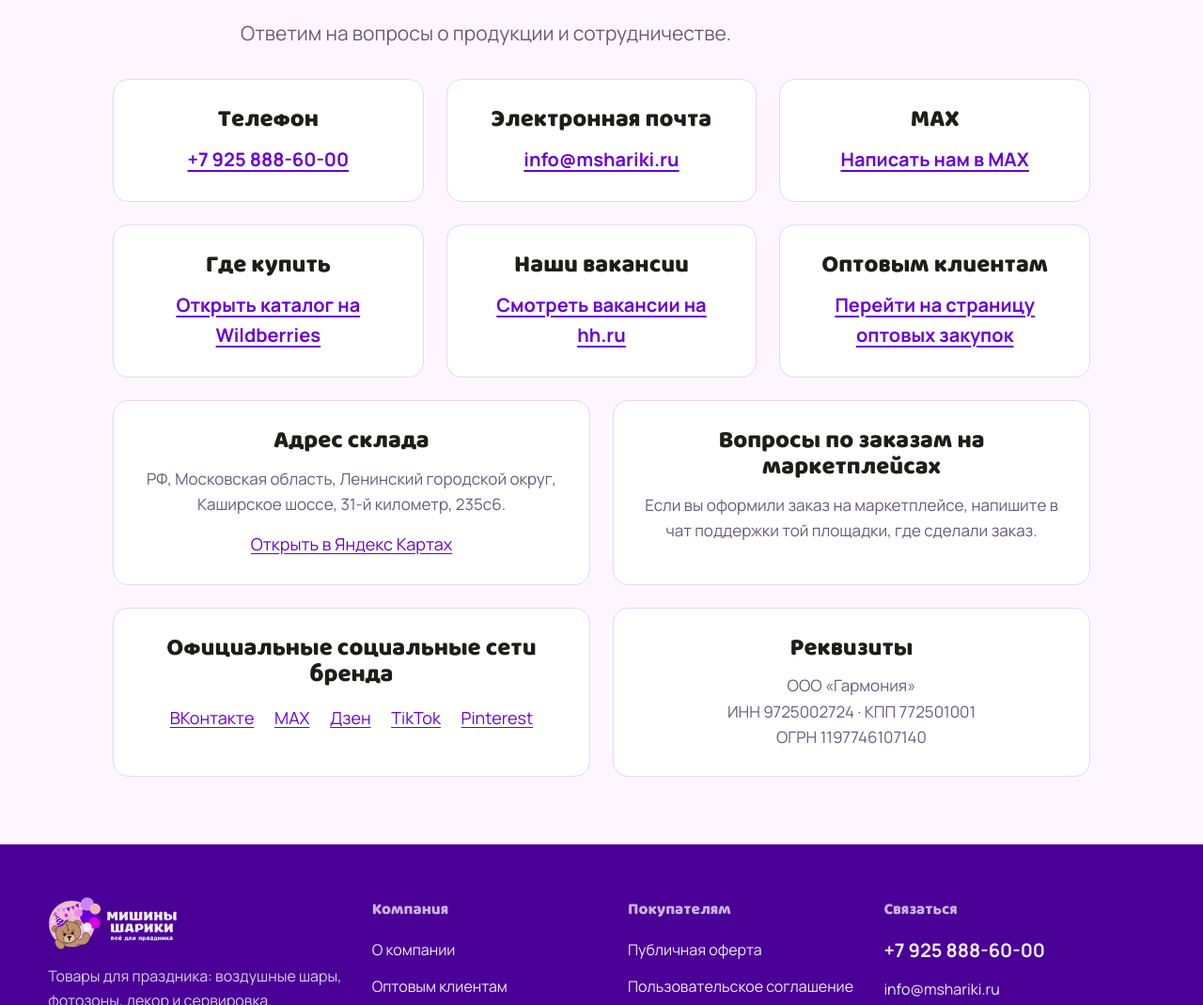
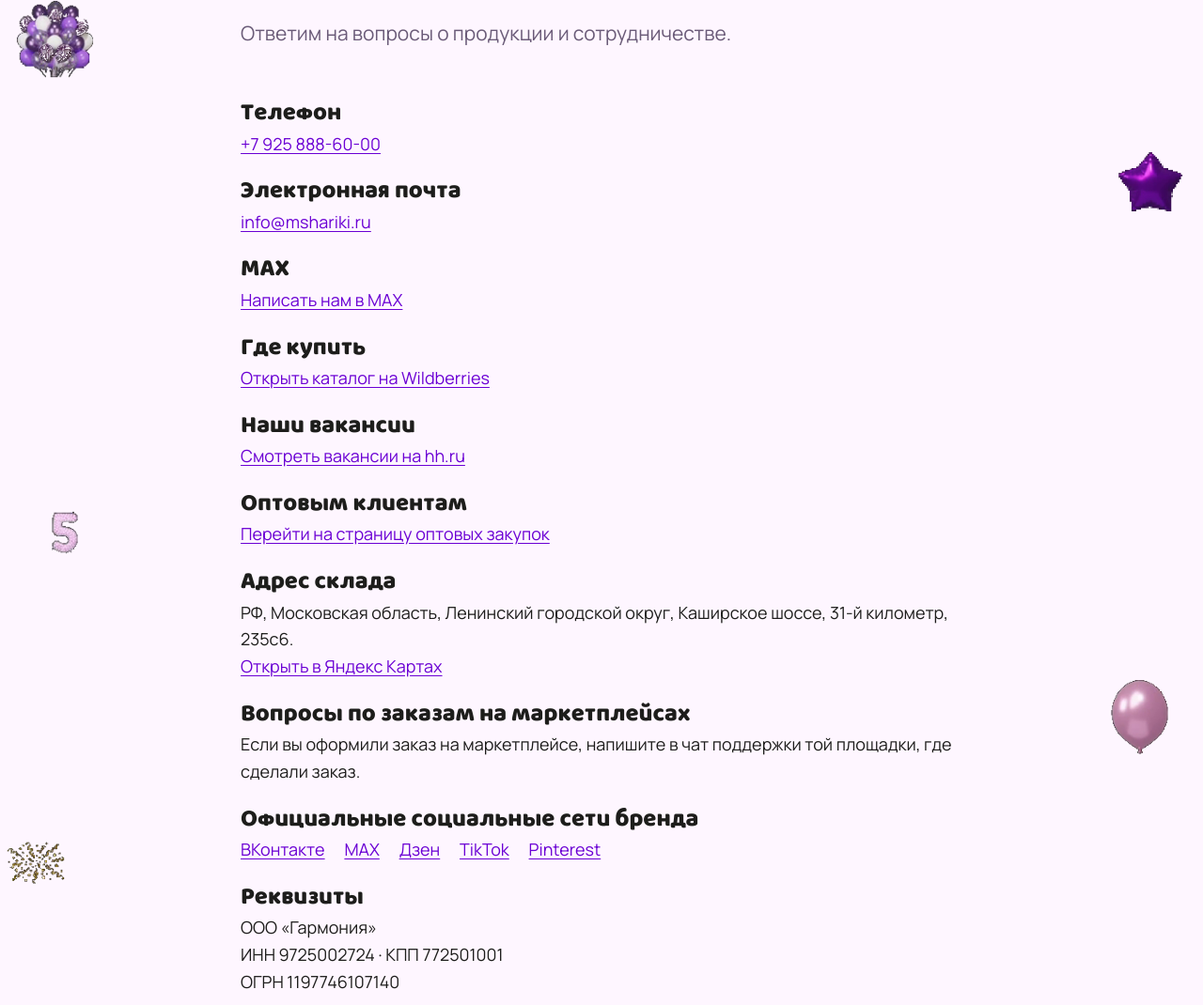
Before and after one commit to didigood0401/mishiny-shariki-demo, a plain HTML site: page kontakty.html in a window 1280 px wide. Shown: the part 232-1302 px from the top of the page at 94% size. Drawn offline with Linux system fonts and the light colour scheme.

Commit message:
Учесть замечания по главной, контактам и фирменному декору

```diff
--- a/kontakty.html
+++ b/kontakty.html
@@ -11,23 +11,20 @@
 <a class="btn btn-main hdr-cta" href="https://www.wildberries.ru/brands/mishiny-shariki" target="_blank" rel="noopener">Купить на Wildberries</a>
 <button class="burger" aria-label="Меню" onclick="document.getElementById('hdr').classList.toggle('open')">☰</button>
 </div></header><main>
-<div class="wrap"><div class="crumbs"><a href="index.html">Главная</a> / Контакты</div>
+<div class="wrap brand-backdrop"><div class="crumbs"><a href="index.html">Главная</a> / Контакты</div>
 <div class="page-head"><h1>Контакты</h1><p class="lead">Ответим на вопросы о продукции и сотрудничестве.</p></div>
-<div class="contacts contact-directory">
-<div class="tile"><h2>Телефон</h2><a href="tel:+79258886000">+7 925 888-60-00</a></div>
-<div class="tile"><h2>Электронная почта</h2><a href="mailto:info@mshariki.ru">info@mshariki.ru</a></div>
-<div class="tile"><h2>MAX</h2><a href="https://max.ru/u/f9LHodD0cOLCOaXU0WAd0PNVzI9SR448RvfAEXOCIW4v3wh_Av6IUVL_Di0">Написать нам в MAX</a></div>
-<div class="tile"><h2>Где купить</h2><a href="https://www.wildberries.ru/brands/mishiny-shariki">Открыть каталог на Wildberries</a></div>
-<div class="tile"><h2>Наши вакансии</h2><a href="https://hh.ru/employer/10332983?hhtmFrom=vacancy&amp;tab=DESCRIPTION">Смотреть вакансии на hh.ru</a></div>
-<div class="tile"><h2>Оптовым клиентам</h2><a href="optovym-klientam.html">Перейти на страницу оптовых закупок</a></div>
-</div>
-<div class="split contact-details">
-<section class="tile"><h2>Адрес склада</h2><p>РФ, Московская область, Ленинский городской округ, Каширское шоссе, 31-й километр, 235с6.</p><a href="https://yandex.ru/navi/org/mishiny_shariki/218148518369?si=qc6xx1685ekte7j0r8a49wp5cr">Открыть в Яндекс Картах</a></section>
-<section class="tile"><h2>Вопросы по заказам на маркетплейсах</h2><p>Если вы оформили заказ на маркетплейсе, напишите в чат поддержки той площадки, где сделали заказ.</p></section>
-<section class="tile"><h2>Официальные социальные сети бренда</h2>
-<ul class="social-links"><li><a href="https://vk.com/mishinishariki">ВКонтакте</a></li><li><a href="https://max.ru/mishinishariki">MAX</a></li><li><a href="https://dzen.ru/mishinishariki">Дзен</a></li><li><a href="https://www.tiktok.com/@mishinishariki">TikTok</a></li><li><a href="https://ru.pinterest.com/mishinishariki/">Pinterest</a></li></ul></section>
-<section class="tile"><h2>Реквизиты</h2><p>ООО «Гармония»<br>ИНН 9725002724 · КПП 772501001<br>ОГРН 1197746107140</p></section>
-</div></div></main><footer class="ftr"><div class="wrap">
+<dl class="contact-list">
+<dt>Телефон</dt><dd><a href="tel:+79258886000">+7 925 888-60-00</a></dd>
+<dt>Электронная почта</dt><dd><a href="mailto:info@mshariki.ru">info@mshariki.ru</a></dd>
+<dt>MAX</dt><dd><a href="https://max.ru/u/f9LHodD0cOLCOaXU0WAd0PNVzI9SR448RvfAEXOCIW4v3wh_Av6IUVL_Di0">Написать нам в MAX</a></dd>
+<dt>Где купить</dt><dd><a href="https://www.wildberries.ru/brands/mishiny-shariki">Открыть каталог на Wildberries</a></dd>
+<dt>Наши вакансии</dt><dd><a href="https://hh.ru/employer/10332983?hhtmFrom=vacancy&amp;tab=DESCRIPTION">Смотреть вакансии на hh.ru</a></dd>
+<dt>Оптовым клиентам</dt><dd><a href="optovym-klientam.html">Перейти на страницу оптовых закупок</a></dd>
+<dt>Адрес склада</dt><dd><p>РФ, Московская область, Ленинский городской округ, Каширское шоссе, 31-й километр, 235с6.</p><a href="https://yandex.ru/navi/org/mishiny_shariki/218148518369?si=qc6xx1685ekte7j0r8a49wp5cr">Открыть в Яндекс Картах</a></dd>
+<dt>Вопросы по заказам на маркетплейсах</dt><dd><p>Если вы оформили заказ на маркетплейсе, напишите в чат поддержки той площадки, где сделали заказ.</p></dd>
+<dt>Официальные социальные сети бренда</dt><dd><ul class="social-links"><li><a href="https://vk.com/mishinishariki">ВКонтакте</a></li><li><a href="https://max.ru/mishinishariki">MAX</a></li><li><a href="https://dzen.ru/mishinishariki">Дзен</a></li><li><a href="https://www.tiktok.com/@mishinishariki">TikTok</a></li><li><a href="https://ru.pinterest.com/mishinishariki/">Pinterest</a></li></ul></dd>
+<dt>Реквизиты</dt><dd><p>ООО «Гармония»<br>ИНН 9725002724 · КПП 772501001<br>ОГРН 1197746107140</p></dd>
+</dl></div></main><footer class="ftr"><div class="wrap">
 <div class="ftr-grid">
  <div><a class="logo" href="index.html"><img src="mishiny-shariki.svg" alt="Мишины шарики"></a>
   <p>Товары для праздника: воздушные шары, фотозоны, декор и сервировка. Покупайте на Wildberries.</p>
--- a/styles.css
+++ b/styles.css
@@ -268,13 +268,21 @@ h1,h2{line-height:1.1}
   overflow-wrap: break-word;
 }
 
-.contact-details{margin-top:24px}
-.contact-directory h2,.contact-details h2{font-size:clamp(20px,2vw,26px)}
-.contact-directory .tile a,.contact-details .tile a{color:var(--violet);text-decoration:underline;text-underline-offset:.18em;overflow-wrap:anywhere}
-.contact-details .tile p+a{display:inline-block;margin-top:.8em}
-.social-links{display:flex;flex-wrap:wrap;gap:.6em 1.2em;justify-content:center;padding:0;list-style:none}
 
-.hero-brand{display:inline-flex;padding:clamp(12px,1.6vw,22px) clamp(20px,3vw,40px);margin:0 auto 1rem;background:var(--violet);border-radius:24px}
+.contact-list{max-width:48rem;margin:0 auto;padding:0;color:var(--ink)}
+.contact-list dt{font:400 clamp(21px,2vw,26px)/1.25 "Baloo Cyrillic","Manrope",sans-serif;margin:1.25rem 0 .15rem}
+.contact-list dd{margin:0;overflow-wrap:anywhere}
+.contact-list dd p{margin:0}
+.contact-list a{color:var(--violet);text-underline-offset:.18em}
+.social-links{display:flex;flex-wrap:wrap;gap:.45rem 1.3rem;padding:0;margin:0;list-style:none}
+.hero-brand{display:inline-flex;margin:0 auto 1rem}
 .hero-brand img{width:clamp(170px,21vw,310px);height:auto}
 .hero-content h1{font-size:clamp(30px,4vw,57px)}
 .hero-content p,.vid-panel .sec-head p,.band p{font-weight:700}
+.hero-content p{text-align:center;text-align-last:center;hyphens:manual}
+.brand-backdrop{position:relative;isolation:isolate}
+.brand-backdrop::before,.brand-backdrop::after{content:"";position:absolute;z-index:-1;pointer-events:none;top:0;bottom:0;width:clamp(65px,9vw,134px);background-repeat:no-repeat}
+.brand-backdrop::before{left:0;background-image:url(brand-bouquet.png),url(brand-five.png),url(brand-confetti.png);background-position:center 130px,65% 59%,10% 90%;background-size:85px,36px,65px}
+.brand-backdrop::after{right:0;background-image:url(brand-star.png),url(brand-balloon.png),url(brand-confetti.png);background-position:center 290px,30% 77%,center 60px;background-size:73px,65px,58px}
+@media(max-width:1080px){.brand-backdrop::before,.brand-backdrop::after{width:50px;height:95px;bottom:auto;top:2.1rem}.brand-backdrop::before{background:url(brand-five.png) center/26px auto no-repeat}.brand-backdrop::after{background:url(brand-star.png) center/41px auto no-repeat}}
+@media(max-width:460px){.brand-backdrop::before,.brand-backdrop::after{height:40px;top:5px;width:32px}.brand-backdrop::before{background-size:18px}.brand-backdrop::after{background-size:26px}}
```
Also changed, not shown: index.html (+1 -1 lines), o-kompanii.html (+1 -1 lines), brand-balloon.png (added), brand-bouquet.png (added), brand-confetti.png (added), brand-five.png (added), brand-star.png (added), mishiny-shariki-dark.svg (added), 1 other file.
